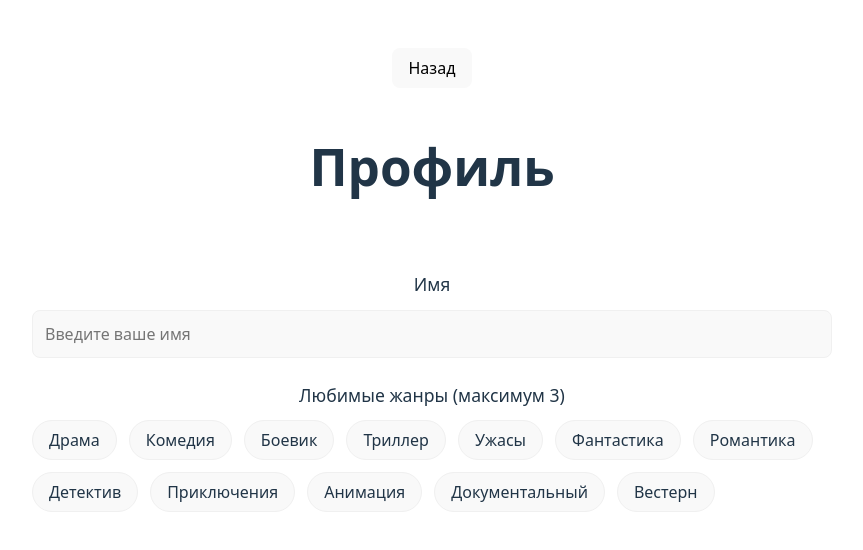
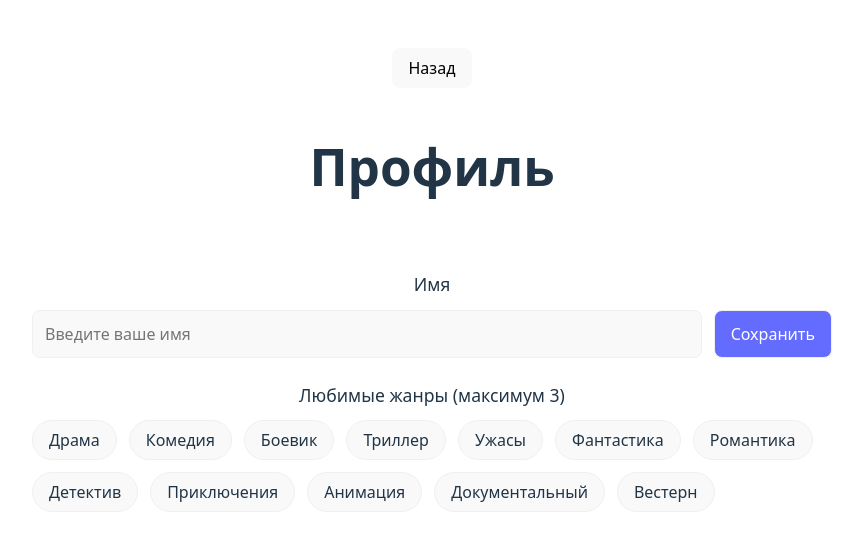
Before and after one commit to devmargooo/movies, a React (Vite) app: page /profile in a window 1280 px wide. Shown: the top 550 px of the page, without its empty margins (208-1071 px from the left). Built offline with nearby package versions, Linux system fonts and the light colour scheme; no server answers.

Commit message:
edit name

```diff
--- a/src/pages/Profile/Profile.module.css
+++ b/src/pages/Profile/Profile.module.css
@@ -33,7 +33,14 @@
   color: var(--color-text-primary);
 }
 
+.nameInputContainer {
+  display: flex;
+  gap: var(--spacing-md);
+  align-items: center;
+}
+
 .input {
+  flex: 1;
   padding: var(--spacing-md);
   border: 1px solid var(--color-border);
   border-radius: var(--radius-md);
@@ -47,6 +54,25 @@
 .input:focus {
   outline: none;
   border-color: var(--color-border-hover);
+}
+
+.saveButton {
+  padding: var(--spacing-md) var(--spacing-lg);
+  border: 1px solid var(--color-border);
+  border-radius: var(--radius-md);
+  background-color: var(--color-link);
+  color: white;
+  font-size: var(--font-size-base);
+  font-family: inherit;
+  font-weight: var(--font-weight-medium);
+  cursor: pointer;
+  transition: all var(--transition-fast);
+  white-space: nowrap;
+}
+
+.saveButton:hover {
+  background-color: var(--color-link-hover);
+  border-color: var(--color-link-hover);
 }
 
 .genresContainer {
--- a/src/pages/Profile/Profile.tsx
+++ b/src/pages/Profile/Profile.tsx
@@ -109,6 +109,26 @@ export function Profile() {
     }
   };
 
+  const handleSaveName = async () => {
+    try {
+      const response = await fetch('http://localhost:3030/name', {
+        method: 'PUT',
+        headers: {
+          'Content-Type': 'application/json',
+        },
+        body: JSON.stringify({ name }),
+      });
+
+      if (response.ok) {
+        console.log('Имя успешно сохранено');
+      } else {
+        console.error('Ошибка сохранения имени');
+      }
+    } catch (error) {
+      console.error('Ошибка сохранения имени:', error);
+    }
+  };
+
   if (isLoading) {
     return (
       <div className={styles.container}>
@@ -133,6 +153,7 @@ export function Profile() {
           <label htmlFor="name" className={styles.label}>
             Имя
           </label>
+          <div className={styles.nameInputContainer}>
             <input
               id="name"
               type="text"
@@ -141,6 +162,13 @@ export function Profile() {
               placeholder="Введите ваше имя"
               className={styles.input}
             />
+            <button
+              onClick={handleSaveName}
+              className={styles.saveButton}
+            >
+              Сохранить
+            </button>
+          </div>
         </div>
 
         <div className={styles.field}>
```
Lines whose indentation alone changed are shown as unchanged.
